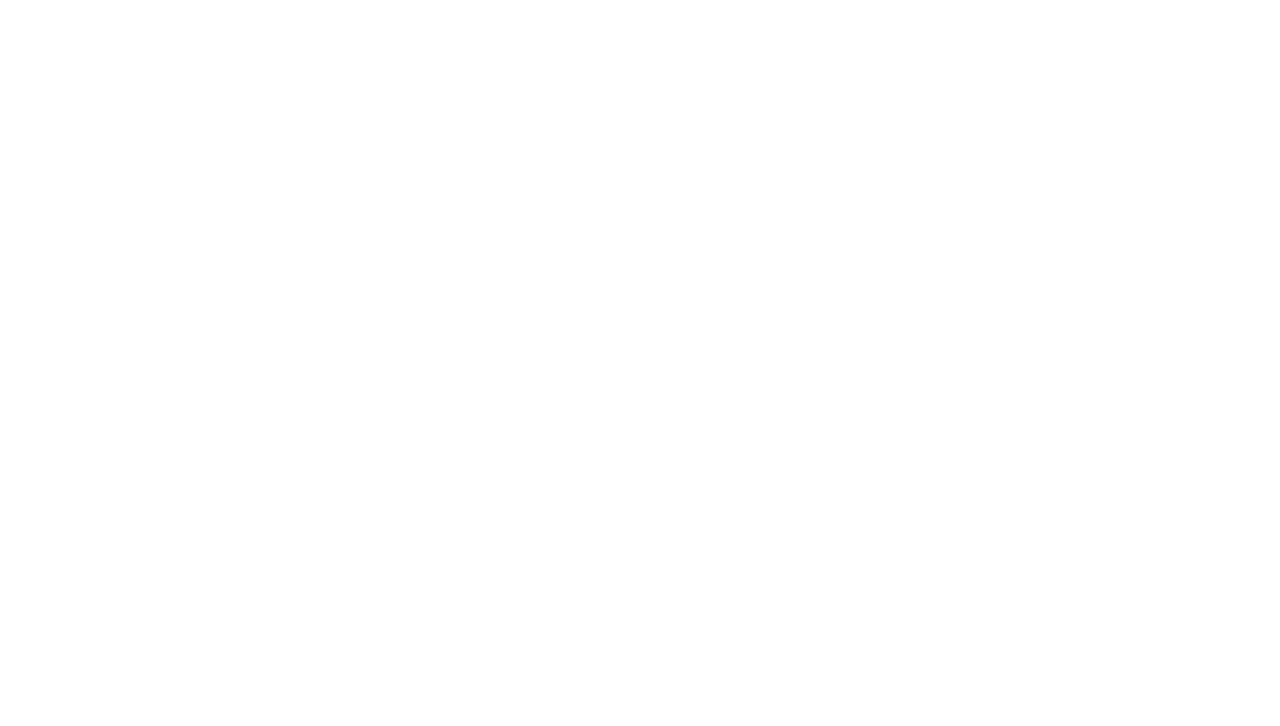
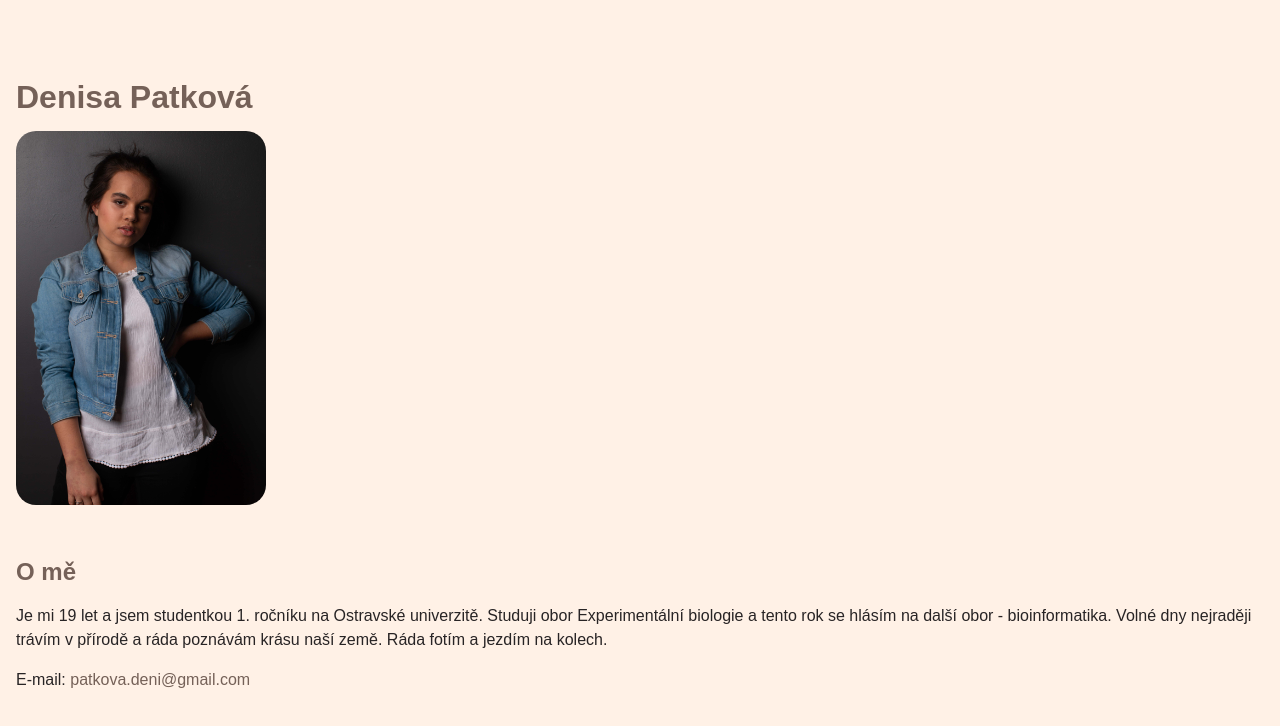
Before and after one commit to tvorimweb-2021-praha-jaro/du-01-vizitka-denisa-p, a plain HTML site: page index.html in a window 1280 px wide. Drawn offline with Linux system fonts and the light colour scheme.

Commit message:
Vizitka - Patková

```diff
--- a/index.html
+++ b/index.html
@@ -1,3 +1,33 @@
+<!DOCTYPE html>
+<html lang="en">
+<head>
+    <meta charset="UTF-8">
+    <meta http-equiv="X-UA-Compatible" content="IE=edge">
+    <meta name="viewport" content="width=device-width, initial-scale=1.0">
+    <title>Document</title>
+    <link rel="stylesheet" href="style.css">
+
+</head>
+<body>
+
+    <h1>Denisa Patková</h1>
+
+    <img src="portret.jpg" alt="Denisa Patková">
+
+    <h2>O mě</h2>
+
+    <p>Je mi 19 let a jsem studentkou 1. ročníku na Ostravské univerzitě. Studuji obor Experimentální biologie a tento rok se hlásím na další obor - bioinformatika.
+        Volné dny nejraději trávím v přírodě a ráda poznávám krásu naší země. Ráda fotím a jezdím na kolech.
+    </p>
+
+    <p>
+        E-mail: <a herf="patkova.deni@gmail.com">patkova.deni@gmail.com</a>
+    </p>
+
+
+</body>
+</html>
+
 <!--
 Vytvoř osobní vizitku se:
 
--- /dev/null
+++ b/style.css
@@ -0,0 +1,26 @@
+body {
+    margin: 0 auto;
+    max-width: 85em;
+    font-family: "Arial", sans-serif;
+    line-height: 1.5em;
+    padding: 4em 1em;
+    color: #282425;
+    background-color: #fff1e6;
+  }
+
+h2 {
+    margin-top: 1em;
+    padding-top: 1em;
+}
+
+h1,
+h2,
+h3,
+a{
+    color:#756158;
+}
+
+img {
+    width: 20%;
+    border-radius: 20px;
+    }
```
Also changed, not shown: portret.jpg (added).
